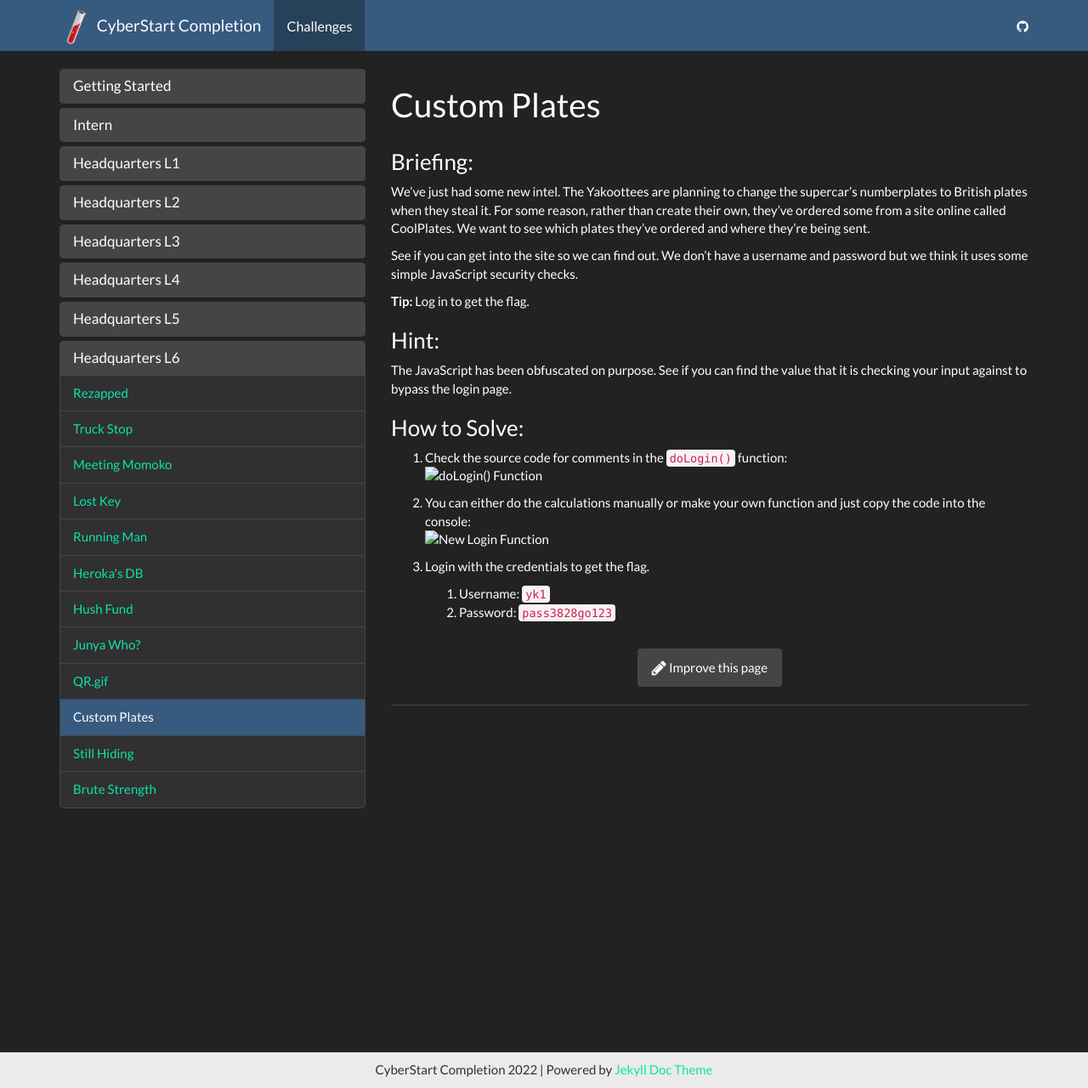
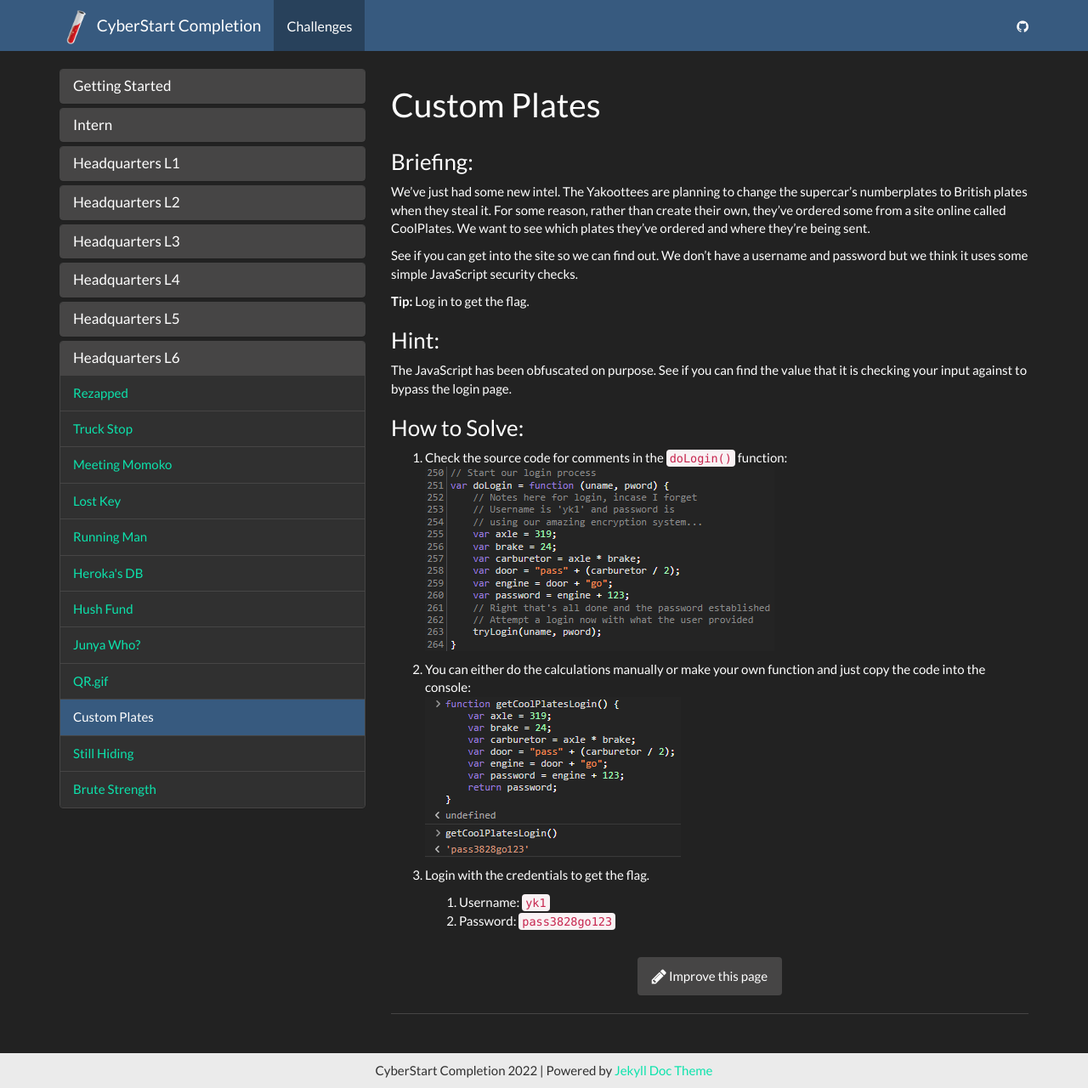
Before and after one commit to PrinceBunBun981/cyberstart.dev, a Jekyll site: the page built from _challenge/headquarters_l6/W0065.md, in a window 1280 px wide and 1280 px high. Shown: the whole window at 85% size. Built offline with Jekyll 4.4.1, drawn with Linux system fonts in a browser that asks for light colours.

Commit message:
Fix image paths in W0065

```diff
--- a/_challenge/headquarters_l6/W0065.md
+++ b/_challenge/headquarters_l6/W0065.md
@@ -15,10 +15,10 @@ The JavaScript has been obfuscated on purpose. See if you can find the value tha
 
 ### How to Solve:
 1. Check the source code for comments in the `doLogin()` function:
-<img src="../../assets/img/headquarters_l5/W0065_1.png" alt="doLogin() Function">
+<img src="../../assets/img/headquarters_l6/W0065_1.png" alt="doLogin() Function">
 
 2. You can either do the calculations manually or make your own function and just copy the code into the console:
-<img src="../../assets/img/headquarters_l5/W0065_2.png" alt="New Login Function">
+<img src="../../assets/img/headquarters_l6/W0065_2.png" alt="New Login Function">
 
 3. Login with the credentials to get the flag.
     1. Username: `yk1`
```
